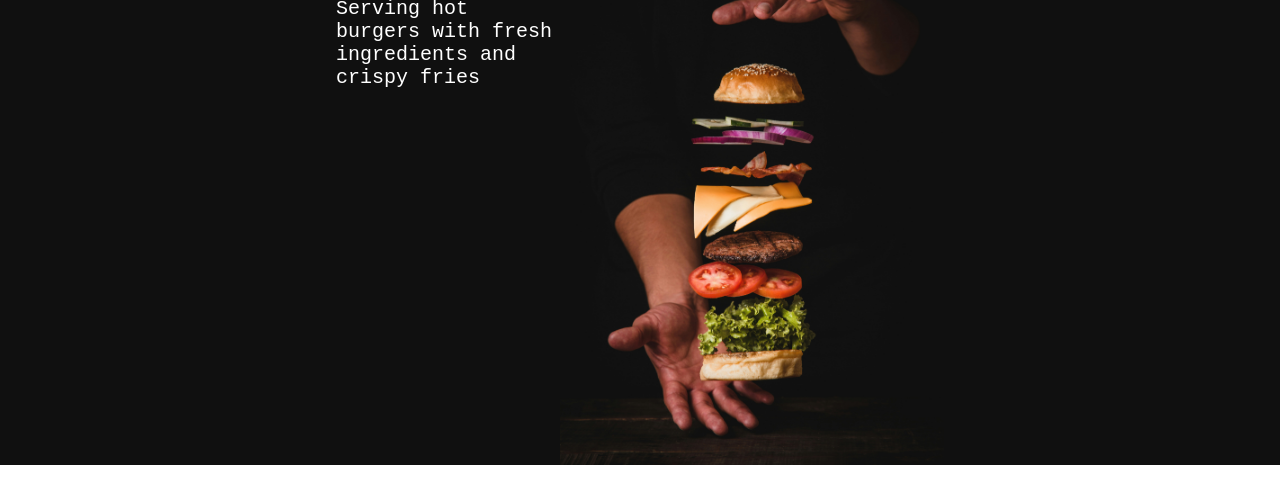
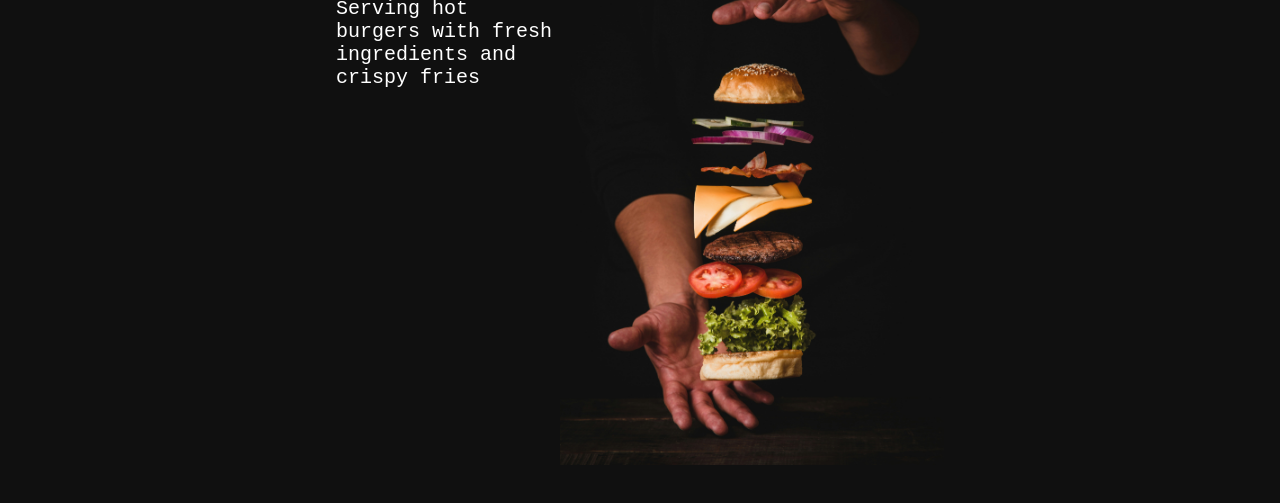
Before and after one commit to daniellonsdale/odin-restaurant-page, a website built with webpack: page src/template.html in a window 1280 px wide. Shown: the part 295-798 px from the top of the page. Built offline with nearby package versions, Linux system fonts and the light colour scheme.

Commit message:
Fix white box at bottom

```diff
--- a/src/styles.css
+++ b/src/styles.css
@@ -12,6 +12,10 @@
          url('./fonts/pacifico-webfont.woff') format('woff');
     font-weight: normal;
     font-style: normal;
+}
+
+html, body{
+    min-height: 100vh;
 }
 
 header{
@@ -59,8 +63,10 @@ header button:hover{
 #content{
     display: grid;
     grid-template-columns: minmax(5vw, 3fr) 2fr 30vw minmax(5vw, 3fr);
+    grid-template-rows: 77vh;
     padding-top: 3vh;
     background-color: rgb(16,16,16);
+    min-height: max-content;
 
     font-family: 'Courier New', Courier, monospace;
 }
```
